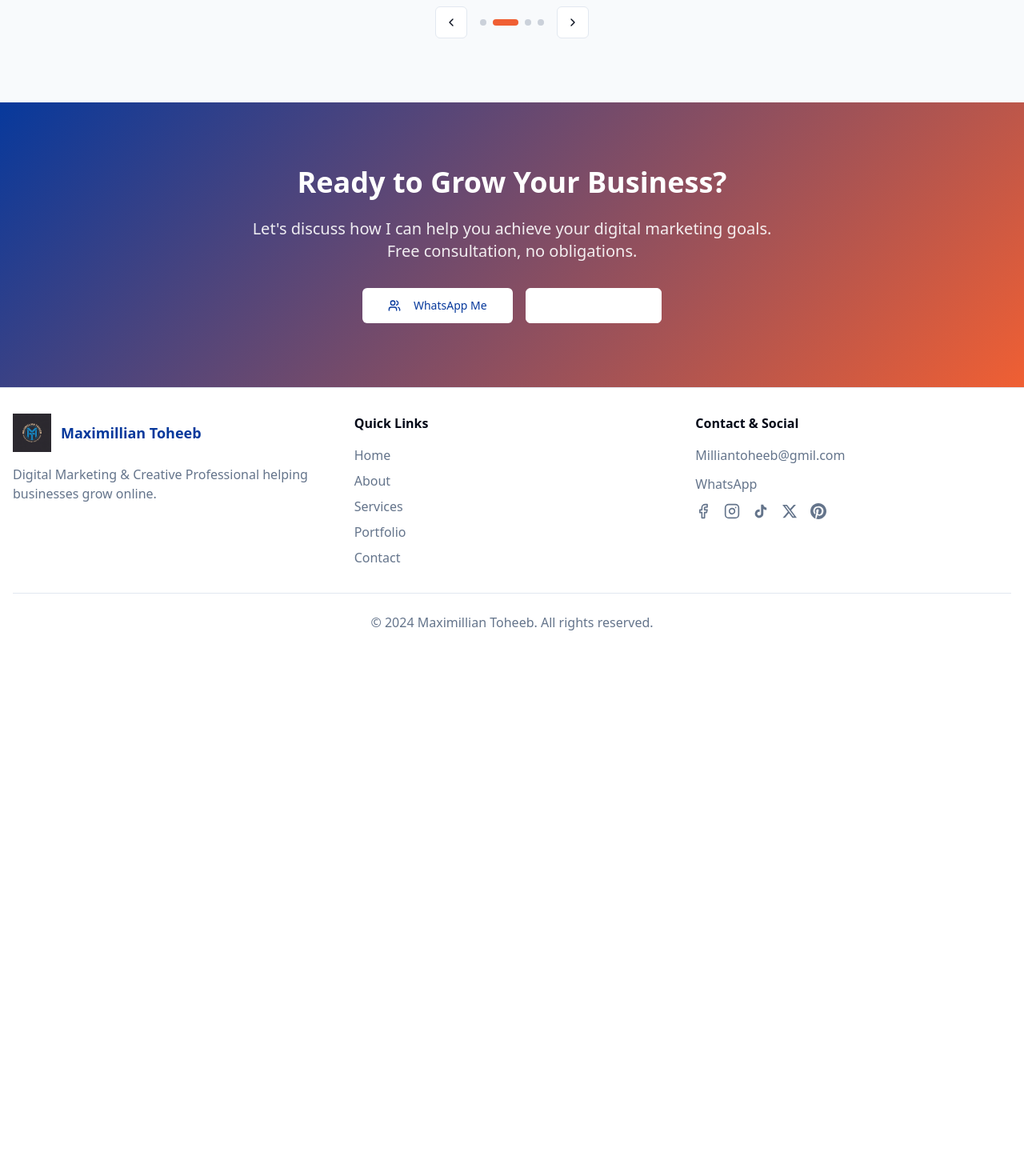
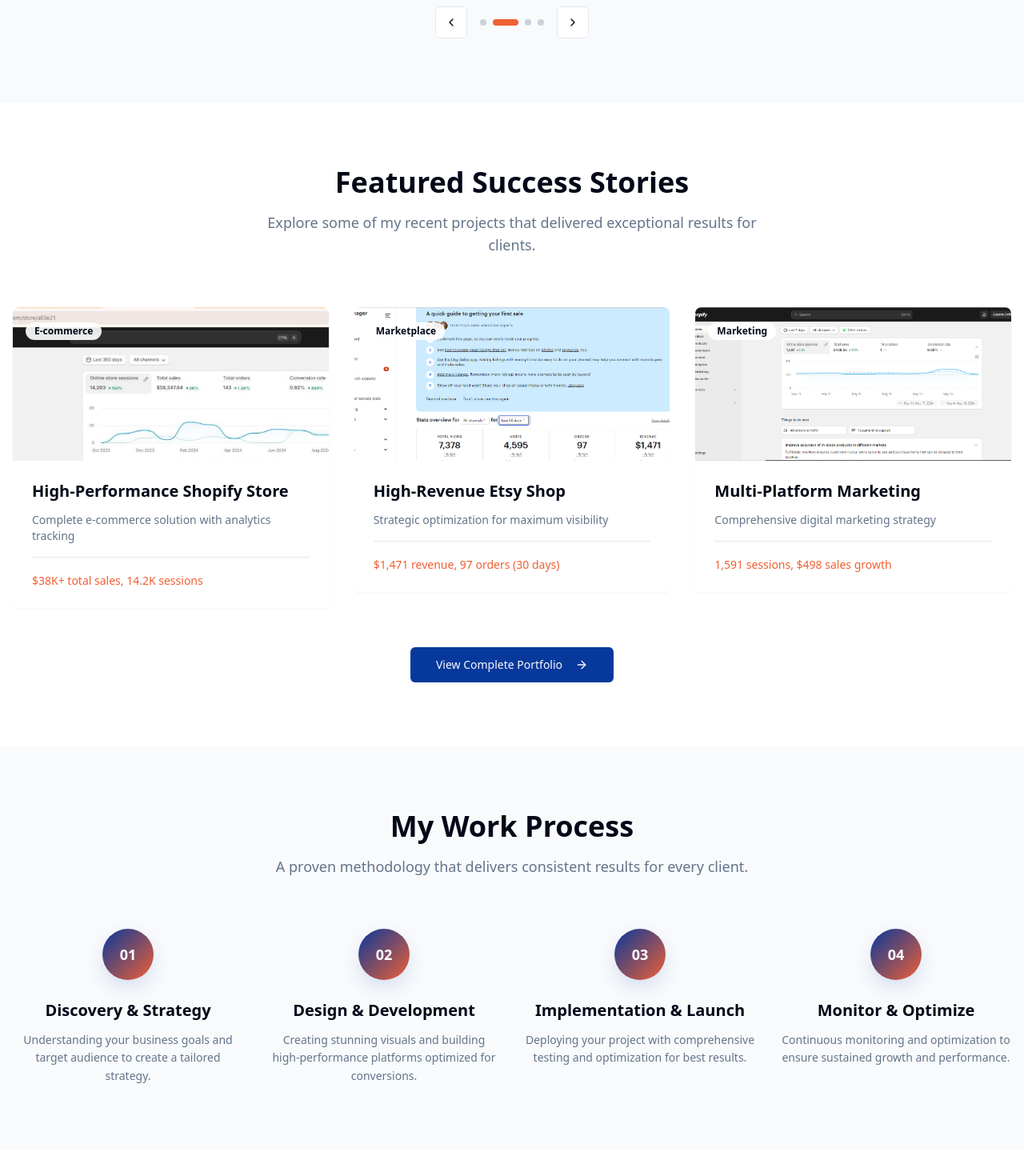
Before and after one commit to MillianToheeb/maximilliantoheeb, a React (Vite) app: page / in a window 1280 px wide. Shown: the part 2120-3590 px from the top of the page at 80% size. Before the commit the page ends 2942 px from the top, so only its background shows below. Built offline with nearby package versions, Linux system fonts and the light colour scheme.

Commit message:
Add homepage content and fix routing
Added more content and images to the homepage to make it more professional. Fixed the "page not found" error that occurred after connecting to GitHub and Netlify by ensuring correct routing configuration.

```diff
--- a/src/pages/Home.tsx
+++ b/src/pages/Home.tsx
@@ -244,6 +244,201 @@ const Home = () => {
           </div>
         </section>
 
+        {/* Featured Projects Section */}
+        <section className="py-20 bg-background">
+          <div className="container mx-auto px-4">
+            <AnimatedSection className="text-center mb-16">
+              <h2 className="text-3xl lg:text-4xl font-bold mb-4">Featured Success Stories</h2>
+              <p className="text-lg text-muted-foreground max-w-2xl mx-auto">
+                Explore some of my recent projects that delivered exceptional results for clients.
+              </p>
+            </AnimatedSection>
+
+            <div className="grid grid-cols-1 md:grid-cols-2 lg:grid-cols-3 gap-8">
+              {[
+                {
+                  image: "/lovable-uploads/f2a469a3-ce31-4644-813e-693d1529b720.png",
+                  title: "High-Performance Shopify Store",
+                  description: "Complete e-commerce solution with analytics tracking",
+                  result: "$38K+ total sales, 14.2K sessions",
+                  category: "E-commerce"
+                },
+                {
+                  image: "/lovable-uploads/dc1311d2-1b28-46fe-a917-c13983ba498b.png",
+                  title: "High-Revenue Etsy Shop",
+                  description: "Strategic optimization for maximum visibility",
+                  result: "$1,471 revenue, 97 orders (30 days)",
+                  category: "Marketplace"
+                },
+                {
+                  image: "/lovable-uploads/89fb257f-bde8-4484-96a5-54cf4c7e4c22.png",
+                  title: "Multi-Platform Marketing",
+                  description: "Comprehensive digital marketing strategy",
+                  result: "1,591 sessions, $498 sales growth",
+                  category: "Marketing"
+                }
+              ].map((project, index) => (
+                <AnimatedSection key={index} delay={index * 0.1}>
+                  <motion.div
+                    whileHover={{ y: -5 }}
+                    transition={{ duration: 0.3 }}
+                  >
+                    <Card className="group hover:shadow-elegant transition-all duration-300 border-0 shadow-sm overflow-hidden h-full">
+                      <div className="relative">
+                        <img
+                          src={project.image}
+                          alt={project.title}
+                          className="w-full h-48 object-cover group-hover:scale-105 transition-transform duration-300"
+                        />
+                        <div className="absolute top-4 left-4">
+                          <Badge variant="secondary" className="bg-background/90 text-foreground">
+                            {project.category}
+                          </Badge>
+                        </div>
+                      </div>
+                      <CardContent className="p-6">
+                        <h3 className="text-xl font-semibold mb-3 group-hover:text-accent transition-colors">
+                          {project.title}
+                        </h3>
+                        <p className="text-muted-foreground mb-4 text-sm">
+                          {project.description}
+                        </p>
+                        <div className="border-t pt-4">
+                          <span className="text-sm font-medium text-accent">
+                            {project.result}
+                          </span>
+                        </div>
+                      </CardContent>
+                    </Card>
+                  </motion.div>
+                </AnimatedSection>
+              ))}
+            </div>
+
+            <AnimatedSection className="text-center mt-12">
+              <Button asChild size="lg">
+                <a href="/portfolio">
+                  View Complete Portfolio <ArrowRight className="ml-2 h-5 w-5" />
+                </a>
+              </Button>
+            </AnimatedSection>
+          </div>
+        </section>
+
+        {/* Process Section */}
+        <section className="py-20 bg-muted/50">
+          <div className="container mx-auto px-4">
+            <AnimatedSection className="text-center mb-16">
+              <h2 className="text-3xl lg:text-4xl font-bold mb-4">My Work Process</h2>
+              <p className="text-lg text-muted-foreground max-w-2xl mx-auto">
+                A proven methodology that delivers consistent results for every client.
+              </p>
+            </AnimatedSection>
+
+            <div className="grid grid-cols-1 md:grid-cols-2 lg:grid-cols-4 gap-8">
+              {[
+                {
+                  step: "01",
+                  title: "Discovery & Strategy",
+                  description: "Understanding your business goals and target audience to create a tailored strategy."
+                },
+                {
+                  step: "02",
+                  title: "Design & Development",
+                  description: "Creating stunning visuals and building high-performance platforms optimized for conversions."
+                },
+                {
+                  step: "03",
+                  title: "Implementation & Launch",
+                  description: "Deploying your project with comprehensive testing and optimization for best results."
+                },
+                {
+                  step: "04",
+                  title: "Monitor & Optimize",
+                  description: "Continuous monitoring and optimization to ensure sustained growth and performance."
+                }
+              ].map((process, index) => (
+                <AnimatedSection key={index} delay={index * 0.1}>
+                  <motion.div
+                    whileHover={{ y: -5 }}
+                    transition={{ duration: 0.3 }}
+                    className="text-center"
+                  >
+                    <div className="relative mb-6">
+                      <div className="w-16 h-16 bg-gradient-primary rounded-full flex items-center justify-center text-white font-bold text-lg mx-auto mb-4 shadow-elegant">
+                        {process.step}
+                      </div>
+                    </div>
+                    <h3 className="text-xl font-semibold mb-3">{process.title}</h3>
+                    <p className="text-muted-foreground text-sm leading-relaxed">
+                      {process.description}
+                    </p>
+                  </motion.div>
+                </AnimatedSection>
+              ))}
+            </div>
+          </div>
+        </section>
+
+        {/* Skills & Expertise Section */}
+        <section className="py-20 bg-background">
+          <div className="container mx-auto px-4">
+            <div className="grid grid-cols-1 lg:grid-cols-2 gap-16 items-center">
+              <AnimatedSection>
+                <h2 className="text-3xl lg:text-4xl font-bold mb-6">Skills & Expertise</h2>
+                <p className="text-lg text-muted-foreground mb-8">
+                  With years of experience across multiple platforms and industries, I bring a comprehensive
+                  skill set to every project.
+                </p>
+
+                <div className="space-y-6">
+                  {[
+                    { skill: "Shopify Development", level: "95%" },
+                    { skill: "Digital Marketing", level: "92%" },
+                    { skill: "Etsy Optimization", level: "88%" },
+                    { skill: "Graphics Design", level: "90%" },
+                    { skill: "SEO & Analytics", level: "85%" },
+                    { skill: "E-commerce Strategy", level: "93%" }
+                  ].map((item, index) => (
+                    <motion.div
+                      key={index}
+                      initial={{ opacity: 0, x: -20 }}
+                      whileInView={{ opacity: 1, x: 0 }}
+                      transition={{ duration: 0.5, delay: index * 0.1 }}
+                      viewport={{ once: true }}
+                    >
+                      <div className="flex justify-between items-center mb-2">
+                        <span className="font-medium">{item.skill}</span>
+                        <span className="text-sm text-muted-foreground">{item.level}</span>
+                      </div>
+                      <div className="w-full bg-muted rounded-full h-2">
+                        <motion.div
+                          className="bg-gradient-primary h-2 rounded-full"
+                          initial={{ width: 0 }}
+                          whileInView={{ width: item.level }}
+                          transition={{ duration: 1, delay: index * 0.1 }}
+                          viewport={{ once: true }}
+                        />
+                      </div>
+                    </motion.div>
+                  ))}
+                </div>
+              </AnimatedSection>
+
+              <AnimatedSection direction="right">
+                <div className="relative">
+                  <img
+                    src="/lovable-uploads/c76efbee-f3e3-4c78-9c0d-3e029b23d439.png"
+                    alt="Professional workspace showing e-commerce development"
+                    className="w-full rounded-2xl shadow-elegant"
+                  />
+                  <div className="absolute inset-0 bg-gradient-to-t from-primary/20 to-transparent rounded-2xl"></div>
+                </div>
+              </AnimatedSection>
+            </div>
+          </div>
+        </section>
+
         {/* CTA Section */}
         <section className="py-20 bg-gradient-primary text-white">
           <div className="container mx-auto px-4 text-center">
```
Also changed, not shown: 1 other file (tests, documents, lock files or other folders).
